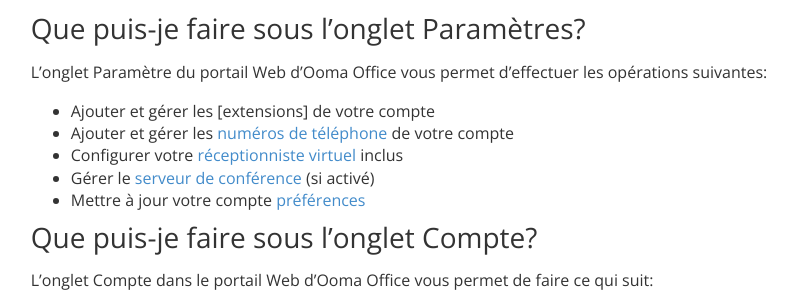
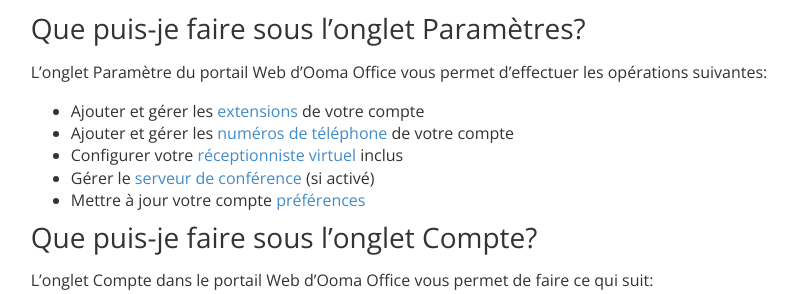
Before and after one commit to jchai002/choir-justice-supplies, a Jekyll site: the page built from fr/fr/ooma-office-web-portal-admin-guide.markdown, in a window 1280 px wide and 900 px high, scrolled down 895 px. Shown: the part 160-454 px from the top of the window, without its empty margins (358-1170 px from the left). Built offline with Jekyll 4.4.1, drawn with Linux system fonts in a browser that asks for light colours; nearby versions of some CDN libraries; comment, search, counter and statistics services are not loaded; part of the change alters nothing that is shown.

```diff
--- a/fr/fr/ooma-office-web-portal-admin-guide.markdown
+++ b/fr/fr/ooma-office-web-portal-admin-guide.markdown
@@ -30,7 +30,7 @@ L'onglet Utiliser dans le portail Web d'Ooma Office vous permet de faire les act
 
 L'onglet Paramètre du portail Web d'Ooma Office vous permet d'effectuer les opérations suivantes:
 
-* Ajouter et gérer les [extensions] de votre compte
+* Ajouter et gérer les [extensions]({{ site.office_link.fr }}/extensions) de votre compte
 * Ajouter et gérer les [numéros de téléphone]({{ site.office_link.fr }}/phone_numbers) de votre compte
 * Configurer votre [réceptionniste virtuel]({{ site.office_link.fr }}/virtual_receptionist) inclus
 * Gérer le [serveur de conférence]({{ site.office_link.fr }}/conferences) (si activé)
```
